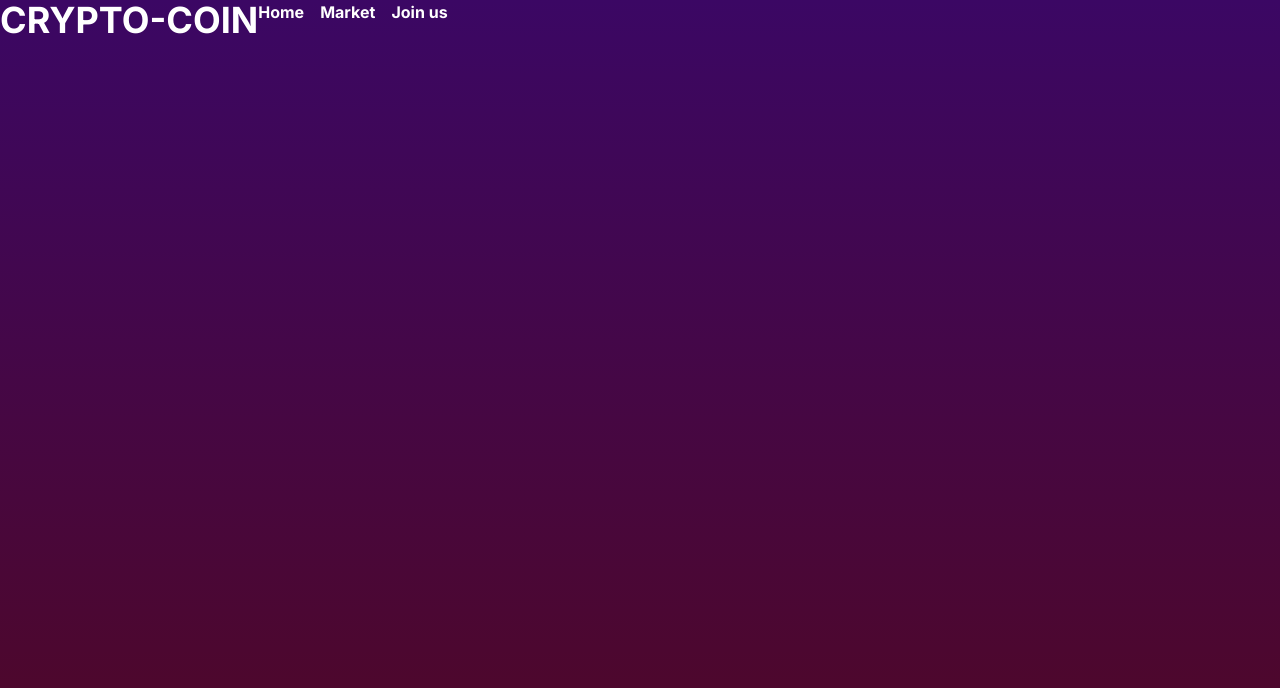
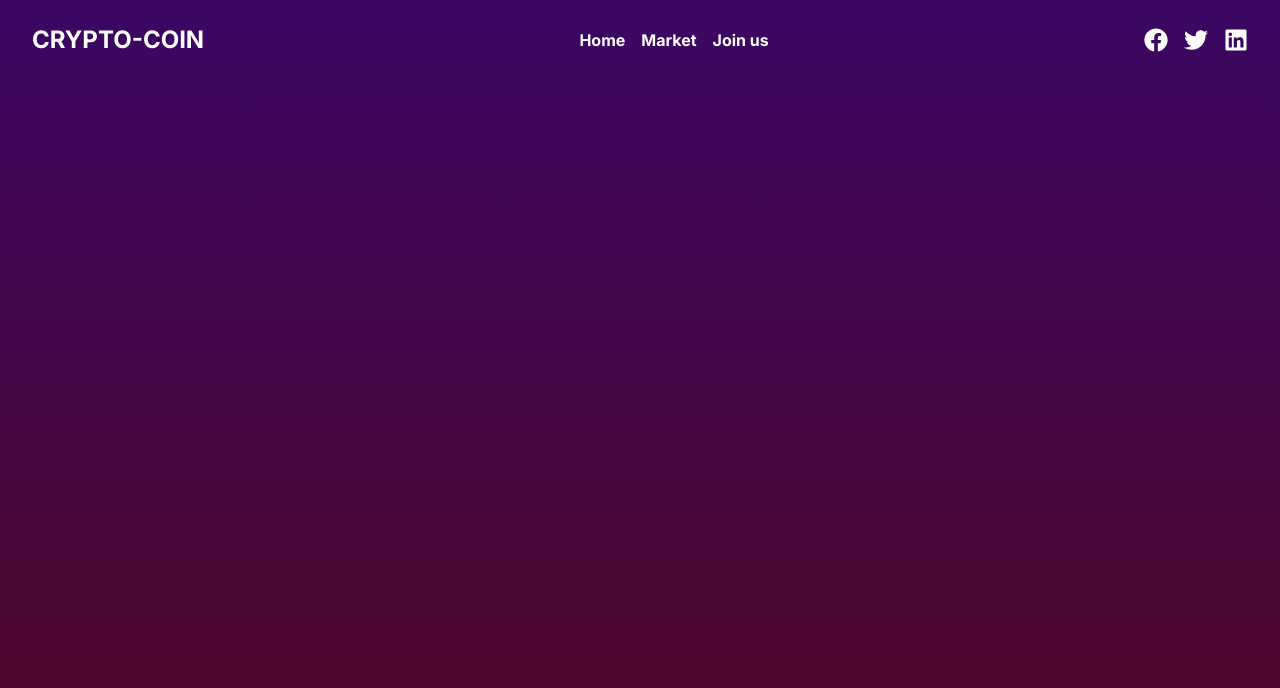
Before and after one commit to GitHubStanislav/crypto-coin, a Next.js app: page / in a window 1280 px wide. Shown: the top 688 px of the page. Built offline with nearby package versions, Linux system fonts and the light colour scheme.

Commit message:
style: nav

```diff
--- a/package.json
+++ b/package.json
@@ -16,6 +16,7 @@
     "postcss": "8.4.24",
     "react": "18.2.0",
     "react-dom": "18.2.0",
+    "react-icons": "^4.9.0",
     "tailwindcss": "3.3.2"
   }
 }
--- a/src/app/page.js
+++ b/src/app/page.js
@@ -1,32 +1,59 @@
+import React from "react";
+import { FaFacebook, FaTwitter, FaLinkedin } from "react-icons/fa";
 
-
-export default function Home() {
+const Home = () => {
   return (
     <div className="bg-gradient-to-b from-purple-950 to-pink-950 h-screen">
-        <nav>
-            <div className='flex'>
-                <a href="#" className="text-4xl font-bold text-white">
+      <nav className="flex justify-between items-center py-6 px-8">
+        <a href="#" className="text-2xl font-bold text-white">
           CRYPTO-COIN
         </a>
         <ul className="flex space-x-4">
           <li>
-                        <a href="#" className=" font-bold text-white">
+            <a
+              href="#"
+              className="font-bold text-white transition-colors duration-300 hover:text-pink-500"
+            >
               Home
             </a>
           </li>
           <li>
-                        <a href="#" className="font-bold text-white">
+            <a
+              href="#"
+              className="font-bold text-white transition-colors duration-300 hover:text-pink-500"
+            >
               Market
             </a>
           </li>
           <li>
-                        <a href="#" className="font-bold text-white">
+            <a
+              href="#"
+              className="font-bold text-white transition-colors duration-300 hover:text-pink-500"
+            >
               Join us
             </a>
           </li>
         </ul>
-            </div>
+        <ul className="flex space-x-4">
+          <li>
+            <span className="text-2xl font-bold text-white transition-colors duration-300 hover:text-pink-500 cursor-pointer">
+              <FaFacebook />
+            </span>
+          </li>
+          <li>
+            <span className="text-2xl font-bold text-white transition-colors duration-300 hover:text-pink-500 cursor-pointer">
+              <FaTwitter />
+            </span>
+          </li>
+          <li>
+            <span className="text-2xl font-bold text-white transition-colors duration-300 hover:text-pink-500 cursor-pointer">
+              <FaLinkedin />
+            </span>
+          </li>
+        </ul>
       </nav>
     </div>
-  )
-}
+  );
+};
+
+export default Home;
```
Also changed, not shown: 1 other file (tests, documents, lock files or other folders). Lines whose indentation alone changed are shown as unchanged.
